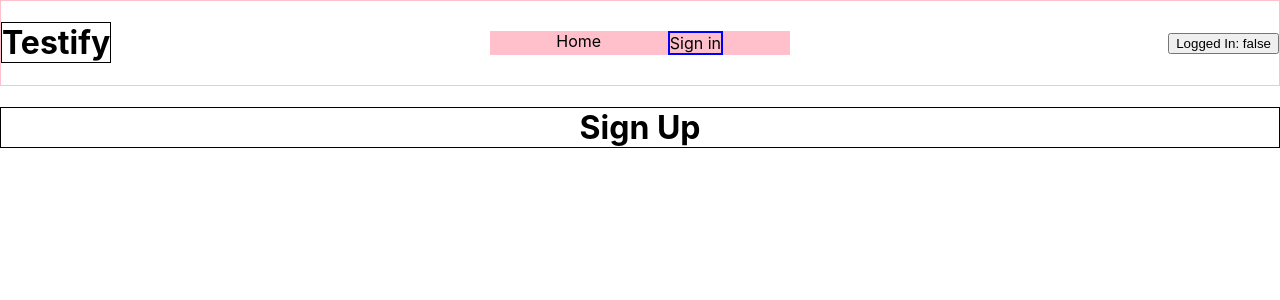
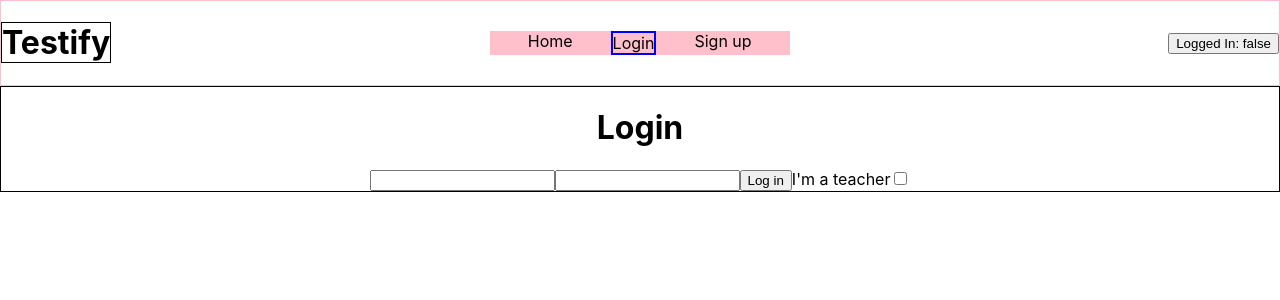
Before and after one commit to bt-testify/Testify-FE, a React (Create React App) app in the folder testify/: page /login in a window 1280 px wide. Shown: the top 300 px of the page. Built offline with nearby package versions, Linux system fonts and the light colour scheme.

Commit message:
created login w/ authorization conditional render for student or teacher , created a server for tests (will be a separate repository)

```diff
--- a/testify/src/App.js
+++ b/testify/src/App.js
@@ -1,4 +1,4 @@
-import React, {useEffect, useState} from 'react';
+import React, { useEffect, useState } from 'react';
 // import ReactDOM from "react-dom";
 import { Route } from 'react-router-dom';
 import Header from './components/Header.js';
@@ -7,15 +7,21 @@ import Landing from './components/landing/Landing.js';
 import SignUp from './components/SignUp.js';
 import TeacherLanding from './components/teacher/TeacherLanding.js';
 import StudentLanding from './components/student/StudentLanding.js';
+import Login from './components/Login';
 
 function App() {
+  const [loggedIn, setLoggedIn] = useState(false);
   return (
-    <div className="App">
-      <Header  />
-      <Route exact path="/" render={props => <Landing {...props} /> } />
-      <Route path="/login" render={props => <SignUp {...props} /> } />
-      <Route path="/Teacher" render={props => <TeacherLanding {...props} /> } />
-      <Route path="/Student" render={props => <StudentLanding {...props} /> } />
+    <div className='App'>
+      <Header loggedIn={loggedIn} setLoggedIn={setLoggedIn} />
+      <Route exact path='/' render={props => <Landing {...props} />} />
+      <Route path='/sign-up' render={props => <SignUp {...props} />} />
+      <Route
+        path='/login'
+        render={props => <Login {...props} setLoggedIn={setLoggedIn} />}
+      />
+      <Route path='/Teacher' render={props => <TeacherLanding {...props} />} />
+      <Route path='/Student' render={props => <StudentLanding {...props} />} />
     </div>
   );
 }
--- a/testify/src/actions/index.js
+++ b/testify/src/actions/index.js
@@ -1,6 +1,16 @@
 export {} from './teacherActions';
-export {} from './testActions';
+
 export {} from './studentActions';
+export {
+  addQuestion,
+  removeQuestion,
+  setTestTaker,
+  setTitle,
+  ADD_QUESTION,
+  REMOVE_QUESTION,
+  SET_TEST_TAKER,
+  SET_TITLE
+} from './testActions';
 export {
   addOption,
   removeOption,
--- a/testify/src/components/Header.js
+++ b/testify/src/components/Header.js
@@ -1,70 +1,85 @@
-import React, {useState} from 'react'
+import React, { useState } from 'react';
 import { Link, NavLink } from 'react-router-dom';
 import styled from 'styled-components';
-import '../test.css'
+import '../test.css';
 
-export default function Header() {
+export default function Header({ loggedIn, setLoggedIn }) {
   const HDiv = styled.div`
     text-decoration: none;
   `;
   const StyledNavLink = styled(NavLink)`
     text-decoration: none;
     color: black;
-  :visited{
+    :visited {
       color: black;
     }
-  :hover{
+    :hover {
       background-color: grey;
     }
   `;
   const StyledLink = styled(Link)`
     text-decoration: none;
     color: black;
-  :visited{
+    :visited {
       color: black;
     }
   `;
 
-  const [loggedIn, setLoggedIn] = useState(false)
-
   return (
     <HDiv className='headerDiv'>
-            <StyledLink to='/'><h1 className='initial'>Testify</h1></StyledLink>
+      <StyledLink to='/'>
+        <h1 className='initial'>Testify</h1>
+      </StyledLink>
 
-            {(()=>{
-            if ( loggedIn === true){
-              return <nav>
-                <StyledNavLink exact to='/'>Home </StyledNavLink>
-                <StyledNavLink to='/Login'>Sign in </StyledNavLink>
+      {(() => {
+        if (loggedIn === true) {
+          return (
+            <nav>
+              <StyledNavLink exact to='/'>
+                Home{' '}
+              </StyledNavLink>
+
               <StyledNavLink to='/Teacher'>Teacher </StyledNavLink>
               <StyledNavLink to='/Student'>Student </StyledNavLink>
             </nav>
-            }
-            else if (loggedIn === false){
-              return <nav>
-                <StyledNavLink exact to='/'>Home </StyledNavLink>
-                <StyledNavLink to='/Login'>Sign in </StyledNavLink>
+          );
+        } else if (loggedIn === false) {
+          return (
+            <nav>
+              <StyledNavLink exact to='/'>
+                Home{' '}
+              </StyledNavLink>
+              <StyledNavLink to='/login'>Login </StyledNavLink>
+              <StyledNavLink to='/sign-up'>Sign up </StyledNavLink>
             </nav>
+          );
         }
       })()}
 
-
-        <div><button onClick={ ()=>{
-          if (loggedIn){setLoggedIn(false)}
-          else{setLoggedIn(true)}
-          } }>Logged In: {`${loggedIn}`}</button></div>
-
-
+      <div>
+        <button
+          onClick={() => {
+            if (loggedIn) {
+              setLoggedIn(false);
+            } else {
+              setLoggedIn(true);
+            }
+          }}
+        >
+          Logged In: {`${loggedIn}`}
+        </button>
+      </div>
     </HDiv>
-    )
+  );
 }
 
-
-          {/* {(()=>{
+{
+  /* {(()=>{
             if (searchTerm !== ""){
               return <li>{searchTerm}</li>
             }
             else if (searchTermStatus !== ""){
               return <li>{searchTermStatus}</li>
             }
-          })()} */}
+          })()} */
+}
--- a/testify/src/components/Login.js
+++ b/testify/src/components/Login.js
@@ -1,12 +1,14 @@
-import React from 'react';
+import React, { useState } from 'react';
+import { axiosWithAuth } from '../utils/axiosWithAuth';
 
-export default function Login() {
+export default function Login(props) {
   /* ==== Will use this for login when server set up ===== */
   const [credentials, setCredentials] = useState({
     username: '',
     password: ''
   });
-
+  const [teacher, setTeacher] = useState(false);
+  console.log(teacher);
   const handleChange = e => {
     setCredentials({ ...credentials, [e.target.name]: e.target.value });
   };
@@ -18,18 +20,35 @@ export default function Login() {
       .post('/api/login', credentials)
       .then(res => {
         localStorage.setItem('token', res.data.payload);
-        props.history.push('/protected');
+        if (teacher) {
+          props.history.push('/Teacher');
+        } else {
+          props.history.push('/Student');
+        }
+
+        props.setLoggedIn(true);
         console.log('Login.js aWA .post res', res);
       })
       .catch(err => {
-        alert(err.response.data.error);
+        alert(err.error);
         console.log('Login.js post err: ', err.response);
       });
   };
   /* ==== Will use this for login when server set up ===== */
   return (
-    <div>
-      <h1 className='initial'></h1>
+    <div className='login-container initial'>
+      <h1>Login</h1>
+      <form onSubmit={login}>
+        <input type='text' name='username' onChange={handleChange} />
+        <input type='password' name='password' onChange={handleChange} />
+        <button type='submit'>Log in</button>
+        <label htmlFor='teacher'>I'm a teacher</label>
+        <input
+          onClick={() => setTeacher(!teacher)}
+          name='teacher'
+          type='checkbox'
+        />
+      </form>
     </div>
   );
 }
--- a/testify/src/components/teacher/TeacherLanding.js
+++ b/testify/src/components/teacher/TeacherLanding.js
@@ -1,5 +1,6 @@
 import React from 'react';
 import { NavLink, Route } from 'react-router-dom';
+import CreateTest from '../test/CreateTest';
 import Question from '../test/Question';
 
 export default function TeacherLanding() {
@@ -13,6 +14,10 @@ export default function TeacherLanding() {
       <h1 className='initial'>Teacher Landing</h1>
       <Route
         path='/Teacher/create-test'
+        render={props => <CreateTest {...props} />}
+      />
+      <Route
+        path='/Teacher/create-test'
         render={props => <Question {...props} />}
       />
     </div>
--- a/testify/src/components/test/CreateTest.js
+++ b/testify/src/components/test/CreateTest.js
@@ -1,9 +1,35 @@
 import React from 'react';
+import { connect } from 'react-redux';
+import {
+  setTitle,
+  setTestTaker,
+  addQuestion,
+  removeQuestion
+} from '../../actions';
 
-function CreateTest() {
+function CreateTest(props) {
+  console.log('CreateTest.js props: ', props);
   return (
     <div>
-      <h1>Create Test</h1>
+      <h1 className='initial'>Create Test</h1>
+      <div className='test-container'></div>
     </div>
   );
 }
+
+const mapStateToProps = state => {
+  console.log('CreateTest.js mSTP state', state);
+  return {
+    isEditing: state.testReducer.isEditing,
+    creator: state.testReducer.creator,
+    title: state.testReducer.title,
+    testTaker: state.testReducer.testTaker,
+    questions: state.testReducer.questions,
+    question: state.questionReducer
+  };
+};
+
+export default connect(
+  mapStateToProps,
+  { setTitle, setTestTaker, addQuestion, removeQuestion }
+)(CreateTest);
--- a/testify/src/components/test/Question.js
+++ b/testify/src/components/test/Question.js
@@ -13,12 +13,12 @@ function Question(props) {
 
 const mapStateToProps = state => {
   return {
-    isEditing: state.isEditing,
-    questionId: state.questionId,
-    question: state.question,
-    type: state.type,
-    options: state.options,
-    answer: state.answer
+    isEditing: state.questionReducer.isEditing,
+    questionId: state.questionReducer.questionId,
+    question: state.questionReducer.question,
+    type: state.questionReducer.type,
+    options: state.questionReducer.options,
+    answer: state.questionReducer.answer
   };
 };
 
--- a/testify/src/index.js
+++ b/testify/src/index.js
@@ -9,11 +9,21 @@ import { Provider } from 'react-redux';
 import thunk from 'redux-thunk';
 import logger from 'redux-logger';
 //reducers
-import { teacherReducer, studentReducer, testReducer } from './reducers';
+import {
+  teacherReducer,
+  studentReducer,
+  testReducer,
+  questionReducer
+} from './reducers';
 import * as serviceWorker from './serviceWorker';
 
 const store = createStore(
-  combineReducers({ teacherReducer, studentReducer, testReducer }),
+  combineReducers({
+    teacherReducer,
+    studentReducer,
+    testReducer,
+    questionReducer
+  }),
   applyMiddleware(thunk, logger)
 );
 
--- a/testify/src/utils/axiosWithAuth.js
+++ b/testify/src/utils/axiosWithAuth.js
@@ -3,7 +3,7 @@ import axios from 'axios';
 export const axiosWithAuth = () => {
   const token = localStorage.getItem('token');
   return axios.create({
-    baseURL: 'http://localhost:5000',
+    baseURL: 'http://localhost:3333',
     headers: {
       Authorization: token
     }
```
Also changed, not shown: testify/src/actions/testActions.js (+17 -7 lines), testify/src/components/teacher/CreateTest.js (deleted, +0 -9 lines), testify/src/reducers/testReducer.js (+19 -0 lines). Lines whose indentation alone changed are shown as unchanged.
